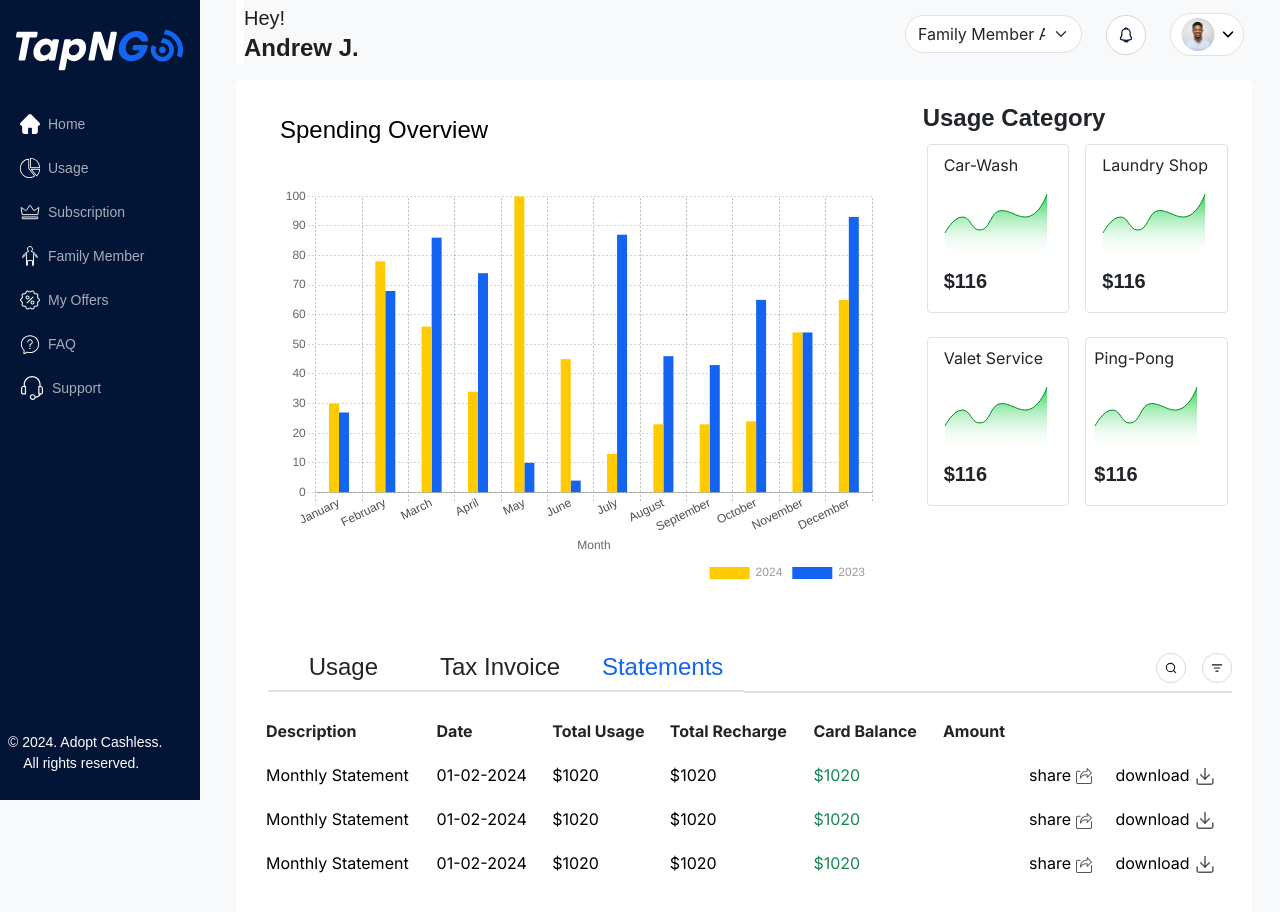
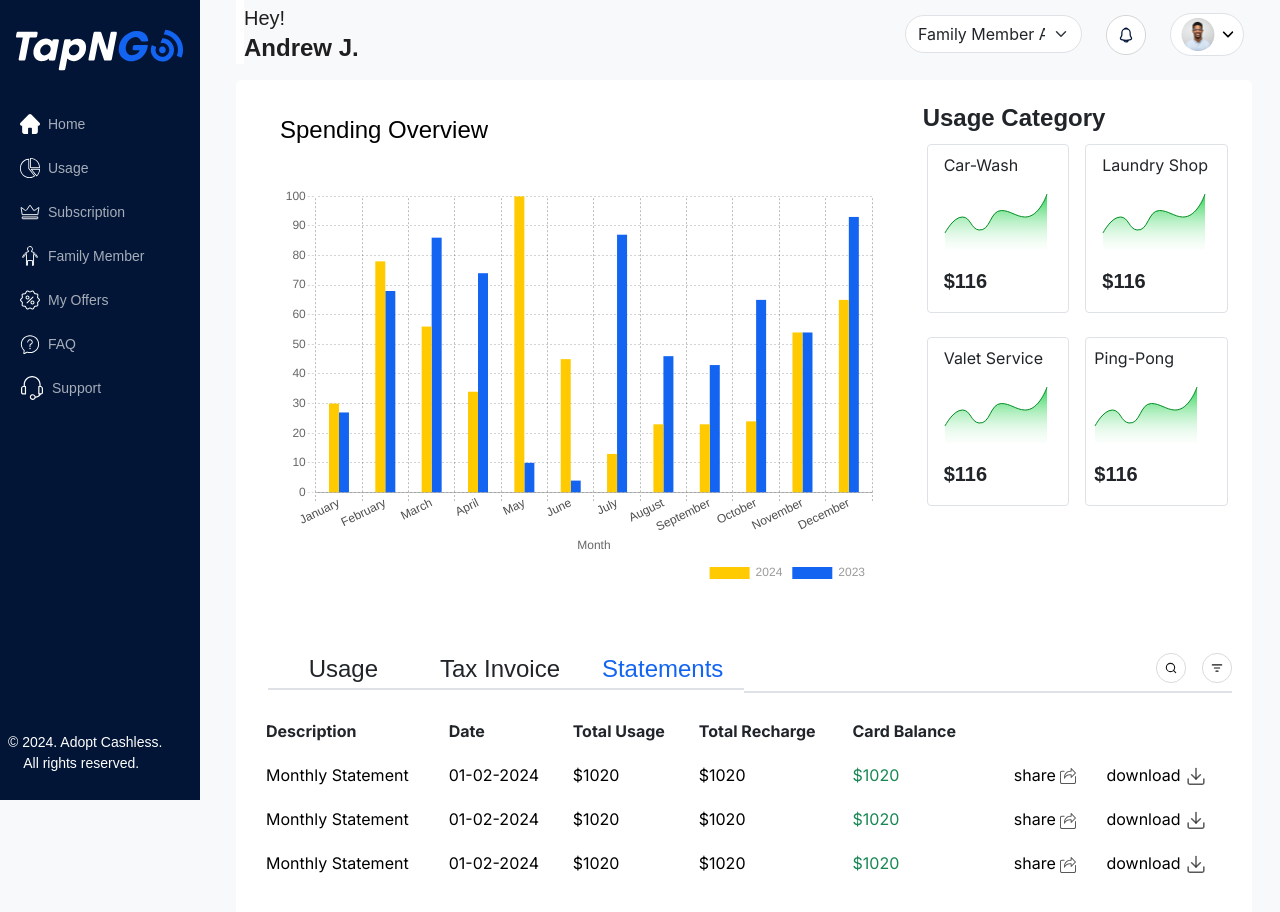
Before and after one commit to Abheerajput/tapngo, a Next.js app: page /Dashboard/Usages in a window 1280 px wide. Both pictures are taken after a click on the element "Statements". Shown: the top 912 px of the page. Built offline with nearby package versions, Linux system fonts and the light colour scheme.

Commit message:
usage-list

```diff
--- a/src/app/Dashboard/Usages/UsagesList.tsx
+++ b/src/app/Dashboard/Usages/UsagesList.tsx
@@ -182,7 +182,7 @@ const UsagesList = () => {
               <th scope='col' className='text-start text-dark'>Total Usage</th>
               <th scope='col' className='text-start text-dark'>Total Recharge</th>
               <th scope='col' className='text-success text-start text-dark'>Card Balance</th>
-              <th scope='col' className='text-start text-dark'>Amount</th>
+              <th scope='col' className='text-start text-dark'></th>
               <th scope='col text-start'></th>
               <th scope='col text-start'></th>
             </tr>
@@ -224,25 +224,25 @@ const UsagesList = () => {
                 <Col sm={4} className="pe-0 text-center" onClick={() => handleTabClick('Usage')}>
                   <Nav.Link href="#" className={selectedTab === 'Usage' ? 'active-tab' : ''}>
 
-                    <h3 className={`red_ff fs_24 text-dark  ${activeComponent === 'Usage' ? 'active border_radius_blue color_blue' : ''}`}
+                    <h3 className={`red_ff fs_24 text-dark m-0 p-0 ${activeComponent === 'Usage' ? 'active border_radius_blue color_blue' : ''}`}
                         onClick={handleComponentChange('Usage')}>
                     Usage</h3>
                   </Nav.Link>
-                  <div className={`mt-2 border-1  border ${selectedTab === 'Usage' ? 'custom_border' : 'border-body'}`} ></div>
+                  <div className={`mt-1   border ${selectedTab === 'Usage' ? 'custom_border' : 'border-body'}`} ></div>
                 </Col>
                 <Col sm={4} className="px-0 text-center" onClick={() => handleTabClick('TaxInvoice')}>
                   <Nav.Link href="#" className={selectedTab === 'TaxInvoice' ? 'active-tab' : ''}>
-                    <h3 className={`fs_24 text-dark red_ff ${activeComponent === 'Tax Invoice' ? 'active border_radius_blue color_blue' : ''} `}
+                    <h3 className={`fs_24 text-dark red_ff m-0 p-0 ${activeComponent === 'Tax Invoice' ? 'active border_radius_blue color_blue' : ''} `}
                       onClick={handleComponentChange('Tax Invoice')}>Tax Invoice</h3>
                   </Nav.Link>
-                  <div className={`mt-2  border ${selectedTab === 'TaxInvoice' ? 'custom_border' : 'border-body'}`}></div>
+                  <div className={`mt-1  border ${selectedTab === 'TaxInvoice' ? 'custom_border' : 'border-body'}`}></div>
                 </Col>
                 <Col sm={4} className="px-0 text-center" onClick={() => handleTabClick('Statements')}>
                   <Nav.Link href="#" className={selectedTab === 'Statements' ? 'active-tab' : ''}>
-                    <h3 className={`fs_24 text-dark red_ff ${activeComponent === 'Statements' ? 'active border_radius_blue color_blue' : ''}`} onClick={handleComponentChange('Statements')}>Statements</h3>
+                    <h3 className={`fs_24 text-dark red_ff m-0 p-0 ${activeComponent === 'Statements' ? 'active border_radius_blue color_blue' : ''}`} onClick={handleComponentChange('Statements')}>Statements</h3>
 
                   </Nav.Link>
-                  <div className={`mt-2 border ${selectedTab === 'Statements' ? 'active ' : ''}`}></div>
+                  <div className={`mt-1 border-1 border ${selectedTab === 'Statements' ? 'active ' : ''}`}></div>
                 </Col>
               </Row>
 
```
